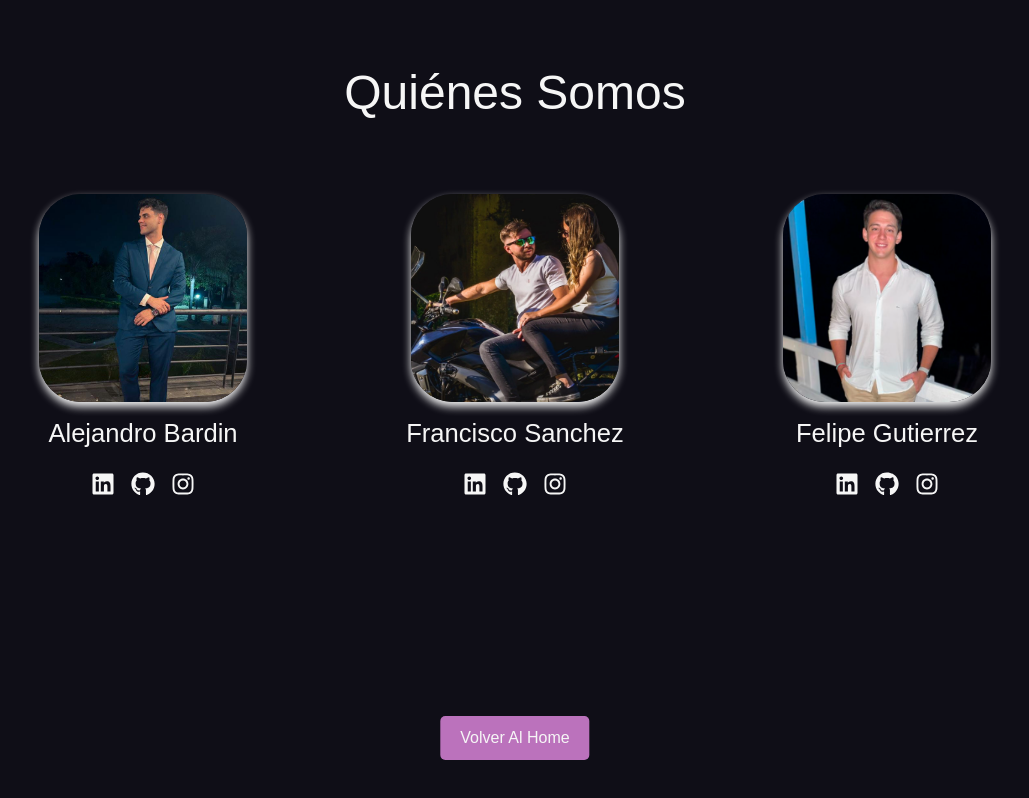
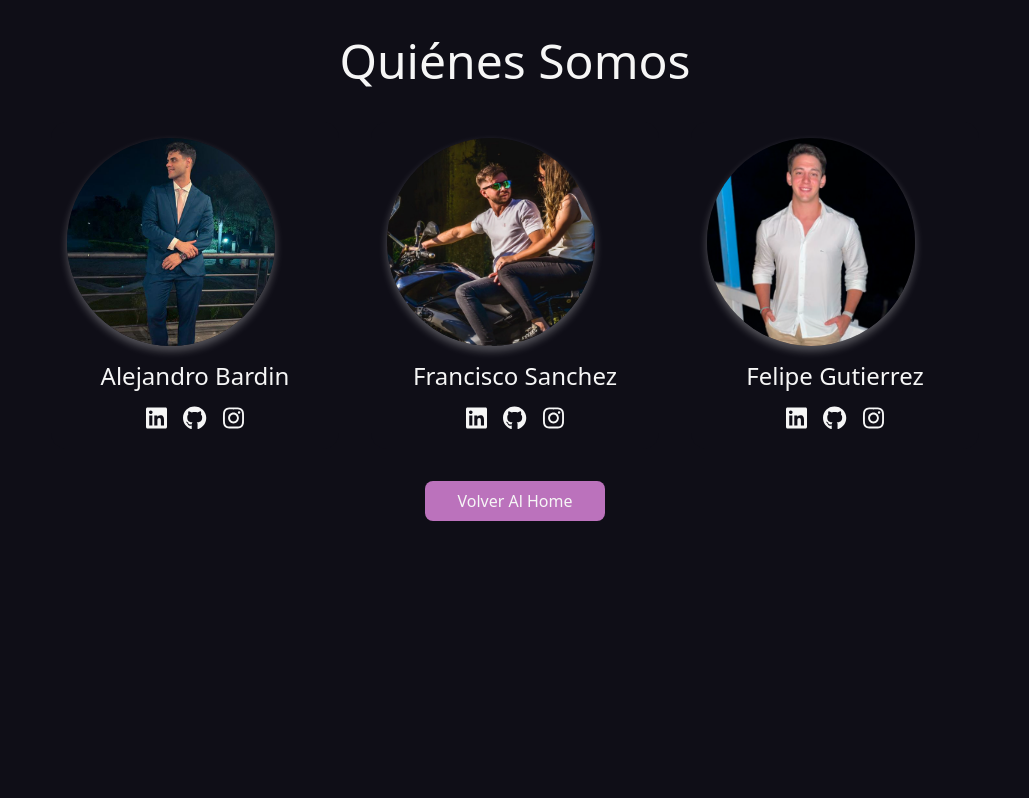
Before and after one commit to AlejandroBardin/Inventory, a React (Vite) app: page /nosotros in a window 1280 px wide. Shown: the whole page, without its empty margins (125-1154 px from the left). Built offline with nearby package versions, Linux system fonts and the light colour scheme; no server answers.

Commit message:
fix fondo de Nosotros

```diff
--- a/src/pages/nosotros/Nosotros.jsx
+++ b/src/pages/nosotros/Nosotros.jsx
@@ -55,13 +55,12 @@ const QuienesSomos = () => {
                     </div>
                 ))}
             </div>
-            {/* Agregar el botón para volver al home */}
-
-                <Link to="/" className="btn-back-to-home">Volver al Home</Link>
-
+            {/* Botón siempre centrado debajo de las cards */}
+            <Link to="/" className="btn-back-to-home">Volver al Home</Link>
         </div>
-
     );
 };
 
+
+
 export default QuienesSomos;
--- a/src/pages/nosotros/styleNosotros.css
+++ b/src/pages/nosotros/styleNosotros.css
@@ -1,113 +1,109 @@
-
-
 :root {
-    background-color: #0f0e17;
     --primer-color: #997A74;
     --segundo-color: #A37C86;
     --tercer-color: #BB72BC;
     --cuarto-color: #2C51BB;
     --quinto-color: #787499;
     --sexto-color: #F6F6F6;
+    --fondo-color: #0f0e17;
 }
 
+body {
+    margin: 0;
+    font-family: sans-serif;
+}
 
 .container-QS {
-
-
-    background-color: #0f0e17;
+    background-color: var(--fondo-color); /* Se aplica solo al contenedor */
     display: flex;
     flex-direction: column;
-
     align-items: center;
-    margin-bottom: 100h;
-    width: 100vw;
-    height: 100vh;
-    font-family: sans-serif;
+    min-height: 100vh;
     padding: 2rem;
 }
 
 .title-QS {
-    text-align: center;
     color: var(--sexto-color);
     font-size: 3rem;
-    margin: 2rem;
-    order: 1; /* Cambiar el orden del título para que esté arriba */
+    margin-bottom: 2rem;
 }
 
 .cards-QS {
     display: flex;
     flex-wrap: wrap;
     justify-content: center;
-    align-items: center;
-    gap: 20px;
+    gap: 2rem;
     text-align: center;
-    order: 2; /* Cambiar el orden de las tarjetas para que estén debajo del título */
 }
 
 .card-QS {
+    background-color: var(--fondo-color);
     width: 18rem;
-    align-items: center;
-    justify-content: center;
     color: var(--sexto-color);
-    margin: 2rem;
-    border-radius: 2rem;
-    padding: 0.5rem;
-    overflow: hidden;
-    transition: transform .2s;
+    border-radius: 1rem;
+    padding: 1rem;
+    text-align: center;
+    transition: transform 0.2s ease, box-shadow 0.2s ease;
 }
 
+.card-QS:hover {
+    transform: scale(1.05);
+    box-shadow: 0 0.5rem 1rem rgba(0, 0, 0, 0.2);
+}
 
-.card-QS:hover{
-    transform: scale(1.1);
-    box-shadow: 0 0.5rem 1rem var(--quinto-color);
+.card-QS img {
+    width: 13rem;
+    height: 13rem;
+    border-radius: 50%;
+    object-fit: cover;
+    margin-bottom: 1rem;
+    box-shadow: 0 0.3rem 0.5rem rgba(255, 255, 255, 0.3);
 }
 
 .card-QS h2 {
-    font-size: 1.6rem;
-    margin: 1rem;
-}
-.image-QS{
-    display: flex;
-    width: 13rem;
-    height: 13rem;
-    border-radius: 20%;
-    margin: 0 auto;
-    box-shadow: 0 0.3rem 0.5rem var(--sexto-color);
-    object-fit: cover;
+    margin: 1rem 0;
+    font-size: 1.5rem;
 }
 
-.icon-QS{
+.icon-QS {
     color: var(--sexto-color);
-    width: 1.5rem;
-    height: 1.5rem;
-    margin: 0.5rem;
-    text-decoration: none;
-    transition: transform .2s;
+    font-size: 1.5rem;
+    margin: 0 0.5rem;
+    transition: transform 0.2s ease;
 }
 
-.icon-QS:hover{
-    transform: scale(1.1);
-}
-
-body {
-    margin: 0; /* Eliminar el margen predeterminado del cuerpo */
+.icon-QS:hover {
+    transform: scale(1.2);
 }
 
 .btn-back-to-home {
-    position: absolute; /* Establecer el botón como posición absoluta */
-    bottom: 5vh; /* Ajustar la distancia desde la parte inferior */
-    left: 50%; /* Centrar horizontalmente */
-    transform: translateX(-50%); /* Centrar horizontalmente */
+    margin-top: 2rem;
+    padding: 0.5rem 2rem;
+    font-size: 1rem;
+    color: var(--sexto-color);
+    background-color: var(--tercer-color);
+    border: none;
+    border-radius: 0.5rem;
     text-decoration: none;
-    padding: 10px 20px;
-    background-color: #BB72BC;
-    color: #F6F6F6;
-    border: none;
-    border-radius: 5px;
+    text-align: center;
     cursor: pointer;
     transition: background-color 0.3s ease;
 }
 
 .btn-back-to-home:hover {
-    background-color: #A37C86; /* Cambia el color de fondo al pasar el cursor */
+    background-color: var(--segundo-color);
 }
+
+/* Ajustes para pantallas más pequeñas */
+@media (max-width: 768px) {
+    .cards-QS {
+        flex-direction: column;
+        align-items: center;
+    }
+
+    .btn-back-to-home {
+        width: 80%;
+        max-width: 300px;
+        margin: 2rem 0;
+    }
+}
```
